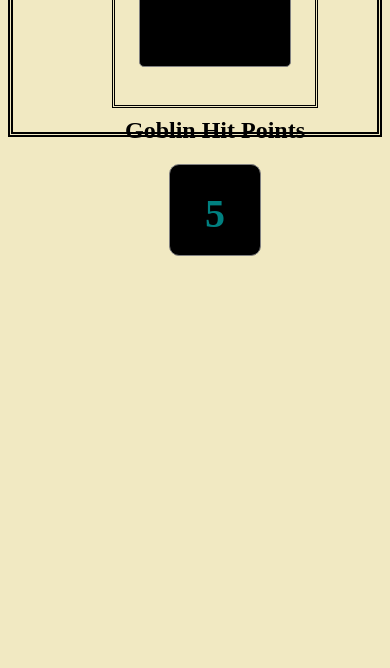
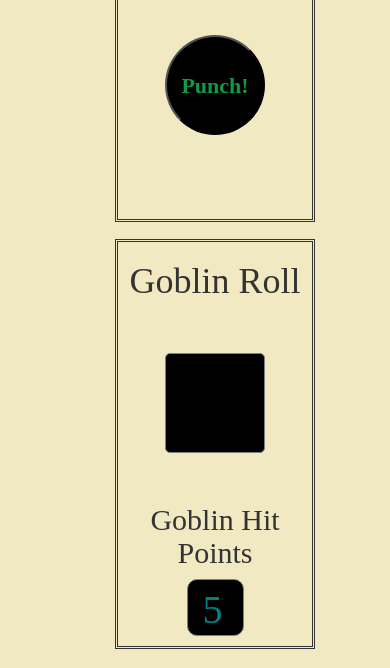
Before and after one commit to Davenate/CYOA-game, a plain HTML site: page punch.html in a window 390 px wide. Shown: the part 735-1403 px from the top of the page. Before the commit the page ends 991 px from the top, so only its background shows below. Drawn offline with nearby package versions, Linux system fonts and the light colour scheme.

Commit message:
added responsive design to punch

```diff
--- a/css/style.css
+++ b/css/style.css
@@ -1,6 +1,5 @@
 body {
   background-color: #f1e9c2;
-  border-style:double;
   border-color: black;
   border-width: thick;
   text-align:center;
@@ -19,9 +18,9 @@ h1{
 
 
 h3{
- height: 40px;
-  width: 40px;
-  padding: 25px;
+ height: 10px;
+  width: 10px;
+  padding: 8px 40px 47px 15px;
   margin: 10px auto;
   border: 1px solid gray;
   border-radius: 10px;
@@ -78,6 +77,27 @@ h3{
   height: 300px;
  }
 
+ .rbox {
+  display:inline-block;
+  width: 200px;
+  margin: 2.5%;
+  text-align: center;
+  max-width: 240px;
+  border-style: double;
+  height: 300px;
+
+ }
+
+ .pbox {
+  display:inline-block;
+  width: 200px;
+  margin: 2.5%;
+  text-align: center;
+  max-width: 240px;
+  border-style: double;
+  height: 410px;
+ }
+
 #option{
   display:inline-block;
   float: center;
@@ -95,7 +115,7 @@ h3{
 #placeholder, #placeholder2{
   height: 100px;
   width: 100px;
-  padding: 25px;
+  padding: -2px 25px 25px 25px;
   margin: 50px auto;
   border: 1px solid gray;
   border-radius: 5px;
@@ -116,6 +136,7 @@ h3{
   font-family: copperplate;
   border-radius: 50%;
   font-size: 22px;
+  margin-top: 0;
 }
 #score {
   display:inline-block;
--- a/punch.html
+++ b/punch.html
@@ -3,6 +3,11 @@
     <link rel="stylesheet" href="css/style.css">
     <TITLE>Let's play Goblin Punch!</TITLE>
        <script src="http://ajax.googleapis.com/ajax/libs/jquery/1.9.1/jquery.min.js"></script>
+        <!-- Latest compiled and minified CSS -->
+    <link rel="stylesheet" href="https://maxcdn.bootstrapcdn.com/bootstrap/3.3.5/css/bootstrap.min.css">
+    <!-- Optional theme -->
+    <link rel="stylesheet" href="https://maxcdn.bootstrapcdn.com/bootstrap/3.3.5/css/bootstrap-theme.min.css">
+     <link rel="stylesheet" href="css/style.css" />
 
    </HEAD>
 <BODY>
@@ -12,7 +17,7 @@
 
 
    <ul id="uList">
-        <li class="box">
+        <li class="pbox">
             <h1>
              Player Roll
             </h1>
@@ -22,11 +27,11 @@
              <h3 id = "Health">
               6
              </h3>
+           </li>
 
 
-        </li>
 
-     <li id="score">
+     <li class="rbox">
             <h1>
             Result
             </h1>
@@ -35,12 +40,12 @@
              <button id="punch">Punch!</button>
              <p></p>
              <!-- <button id="refresh"> Again!</button> -->
+                 </li>
 
 
-        </li>
 
 
-        <li class="box">
+        <li class="pbox">
             <h1>
             Goblin Roll
             </h1>
@@ -50,8 +55,10 @@
              <h3 id = "gHealth">
               5
              </h3>
-        </li>
+                 </li>
+
     </ul>
+
 
 
    <script type="text/javascript" src="scripts/Game.js"></script>
```
